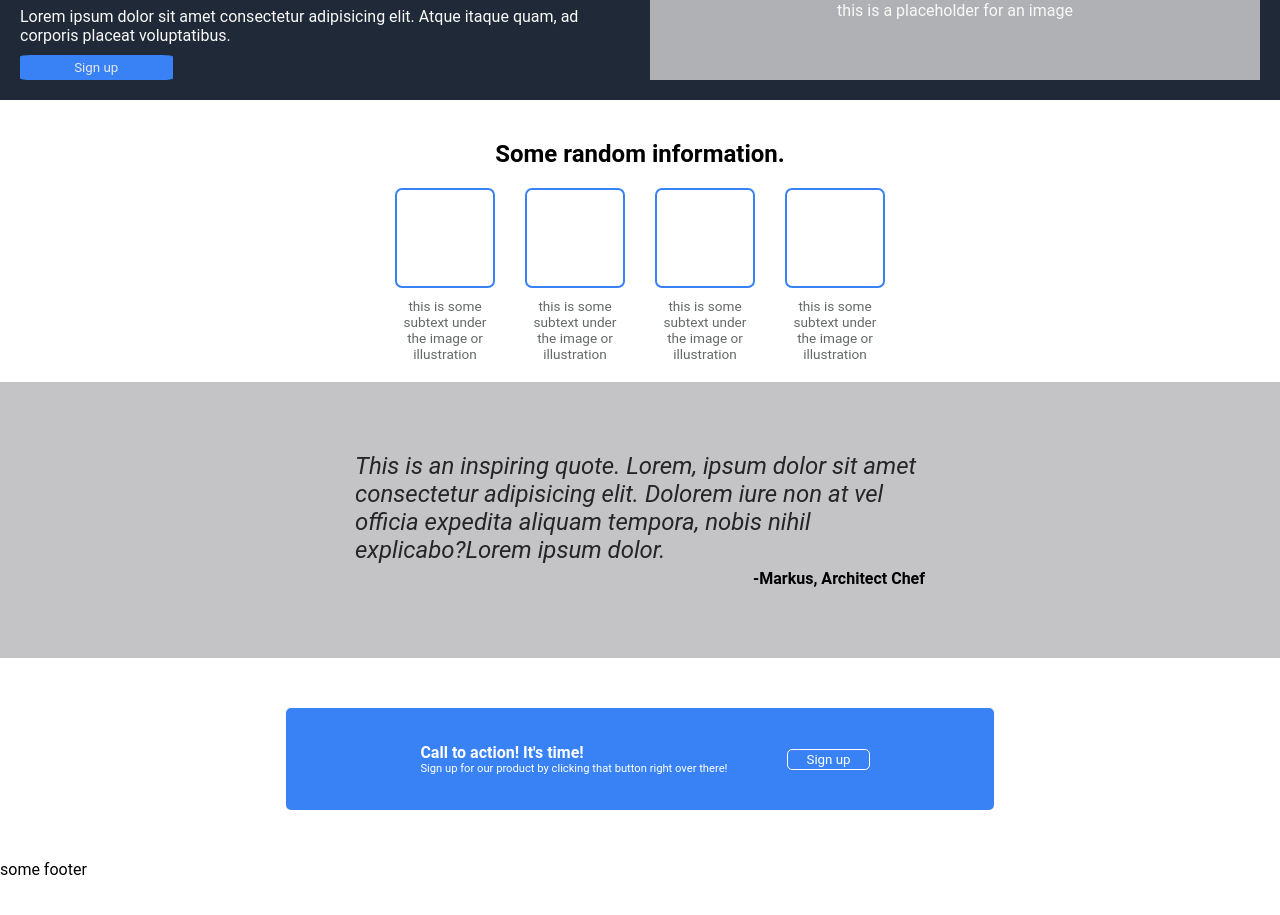
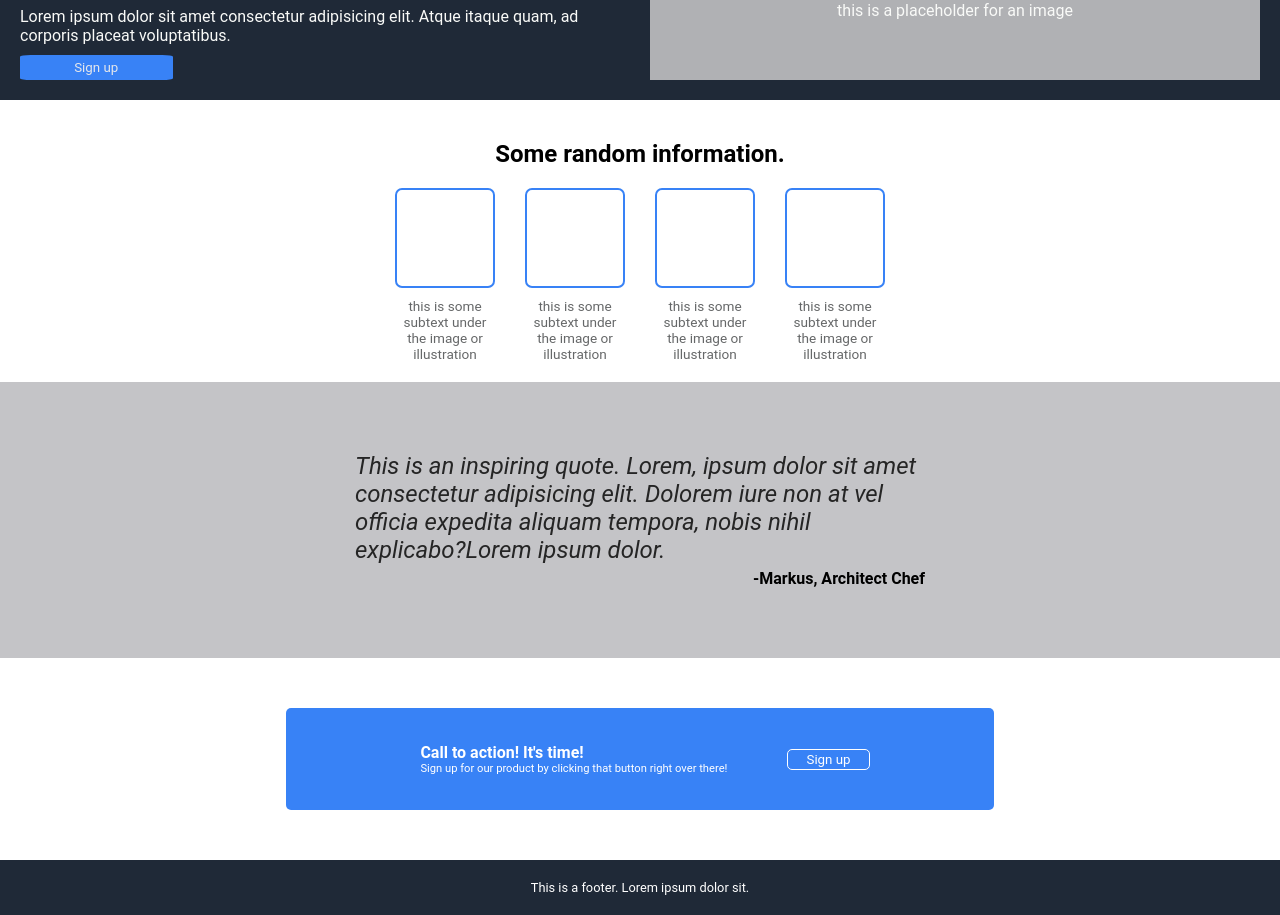
Before and after one commit to 1q2a1/flexbox_refresher, a plain HTML site: page index.html in a window 1280 px wide. Shown: the part 158-1073 px from the top of the page. Before the commit the page ends 1037 px from the top, so only its background shows below. Drawn offline with Linux system fonts and the light colour scheme.

Commit message:
Add footer section
added content and styling for footer section

```diff
--- a/index.html
+++ b/index.html
@@ -67,7 +67,7 @@
     </div>
 
     <footer>
-        some footer
+        <p>This is a footer. Lorem ipsum dolor sit.</p>
     </footer>
 </body>
 </html>
--- a/styles.css
+++ b/styles.css
@@ -155,3 +155,11 @@ nav{
     padding: 2px 18px;
     color:white;
 }
+
+footer{
+    color:white;
+    background-color: #1F2937;
+    font-size:0.8rem;
+    padding: 20px;
+    text-align: center;
+}
```
